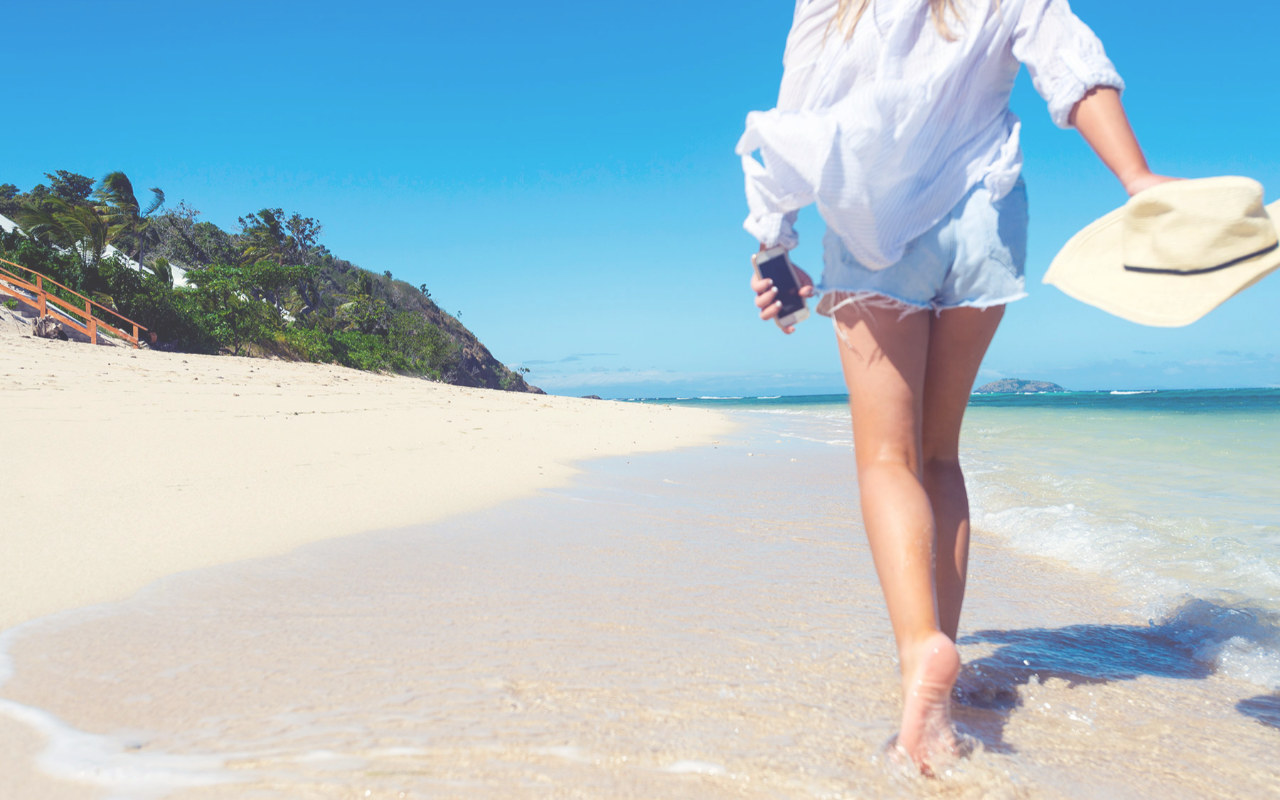
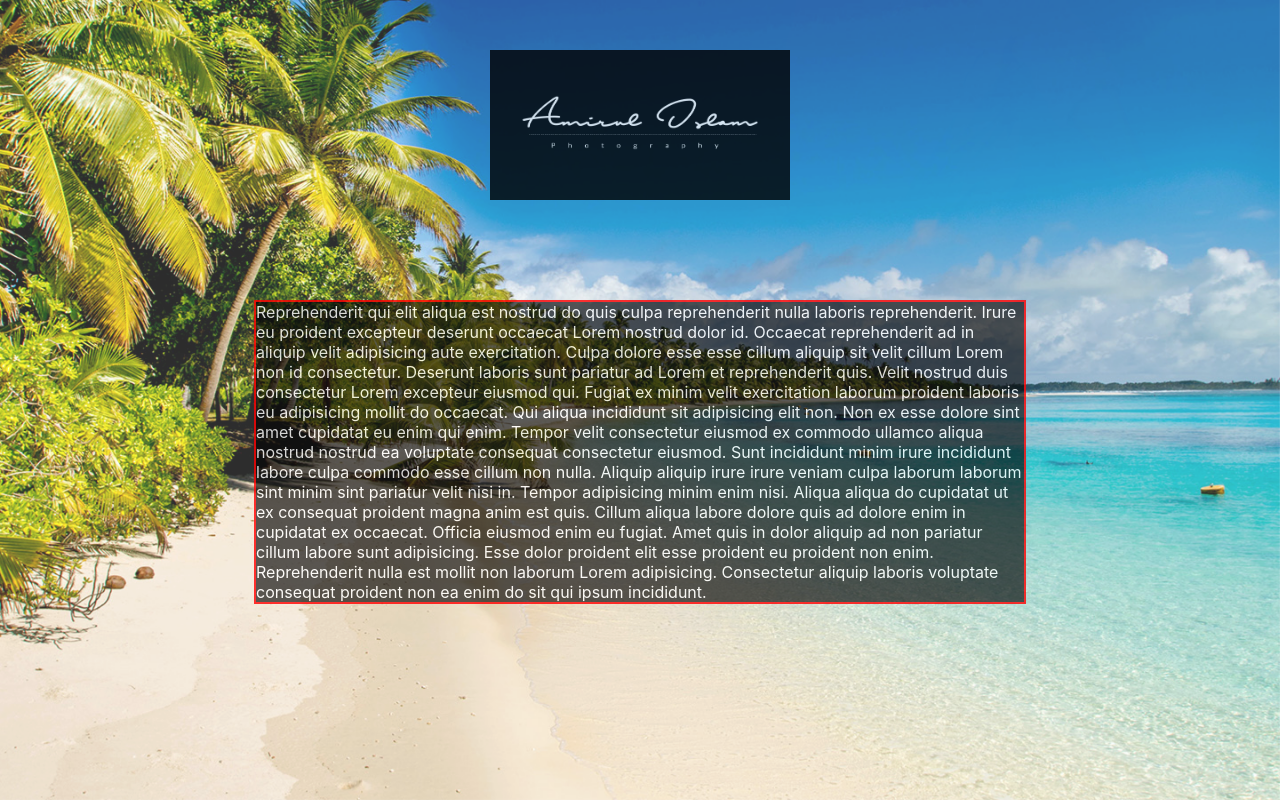
Before and after one commit to geraldywy/tlcj_music, a React (Create React App) app: page / in a window 1280 px wide. Built offline with nearby package versions, Linux system fonts and the light colour scheme.

Commit message:
navbar and rough feel of the homepage

```diff
--- a/src/App.css
+++ b/src/App.css
@@ -104,3 +104,68 @@
   -webkit-animation-delay: 0s;
   animation-delay: 0s;
 }
+
+/* .content {
+  position: relative
+} */
+
+.appear {
+  animation-name: appear;
+  animation-duration: 1s;
+}
+
+@keyframes appear {
+  from {
+    opacity: 0;
+  }
+  to {
+    opacity: 1;
+  }
+}
+
+@keyframes appearPartial {
+  from {
+    opacity: 0;
+  }
+  to {
+    opacity: 0.8;
+  }
+}
+
+.appear {
+  animation-name: appear;
+  animation-duration: 1s;
+  animation-fill-mode: forwards;
+}
+
+#brand {
+  opacity: 0.5;
+  z-index: 1;
+  position: fixed;
+  left: 0;
+  right: 0;
+  width: 300px;
+  height: 150px;
+  top: 50px;
+  margin: auto;
+  animation-name: appearPartial;
+  animation-duration: 1s;
+  animation-fill-mode: forwards;
+}
+
+.homePanel {
+  opacity: 0.5;
+  z-index: 1;
+  position: fixed;
+  left: 0;
+  right: 0;
+  width: 60%;
+  top: 300px;
+  color: white;
+  border: 2px solid red;
+  background: rgba(0, 0, 0, 0.8);
+  margin: auto;
+  animation-name: appearPartial;
+  animation-duration: 1s;
+  animation-fill-mode: forwards;
+}
--- a/src/App.js
+++ b/src/App.js
@@ -1,29 +1,14 @@
 import React from "react"
-import MediaQuery from "react-responsive"
-
-import beach1 from "./images/beach1.jpg"
-import beach2 from "./images/beach2.jpg"
-import beach3 from "./images/beach3.jpg"
-import beach4 from "./images/beach4.jpg"
-import beach5 from "./images/beach5.jpg"
-import beach6 from "./images/beach6.jpg"
-import beach7 from "./images/beach7.jpg"
-import beach8 from "./images/beach8.jpg"
+import Home from "./components/Home"
+import Test from "./components/Test"
 
 import "./App.css"
 
 function App() {
   return (
-    <div className="fadingBackgrounds">
-      <img src={beach1} className="f1" />
-      <img src={beach2} className="f2" />
-      <img src={beach3} className="f3" />
-      <img src={beach4} className="f4" />
-      <img src={beach5} className="f5" />
-      <img src={beach6} className="f6" />
-      <img src={beach7} className="f7" />
-      <img src={beach8} className="f8" />
-    </div>
+
+    <Home />
+
   );
 }
 
--- /dev/null
+++ b/src/components/Home.js
@@ -0,0 +1,40 @@
+import React from "react"
+import MediaQuery from "react-responsive"
+
+import beach1 from "../images/beach1.jpg"
+import beach2 from "../images/beach2.jpg"
+import beach3 from "../images/beach3.jpg"
+import beach4 from "../images/beach4.jpg"
+import beach5 from "../images/beach5.jpg"
+import beach6 from "../images/beach6.jpg"
+import beach7 from "../images/beach7.jpg"
+import beach8 from "../images/beach8.jpg"
+
+import sigLogo from "../images/sig-logo.jpg"
+import HomePanel from "./HomePanel"
+
+const Home = () => {
+
+    return (
+        <div className="appear" >
+            <img id="brand" src={sigLogo} alt="signatureLogo" />
+            <MediaQuery minDeviceWidth={500}><HomePanel mobile={false} /></MediaQuery>
+            <MediaQuery maxDeviceWidth={500}><HomePanel mobile={true} /></MediaQuery>
+
+
+
+            <div className="fadingBackgrounds">
+                <img src={beach1} className="f1" />
+                <img src={beach2} className="f2" />
+                <img src={beach3} className="f3" />
+                <img src={beach4} className="f4" />
+                <img src={beach5} className="f5" />
+                <img src={beach6} className="f6" />
+                <img src={beach7} className="f7" />
+                <img src={beach8} className="f8" />
+            </div>
+        </div>
+    )
+}
+
+export default Home;
--- /dev/null
+++ b/src/components/HomePanel.js
@@ -0,0 +1,22 @@
+import React from "react"
+
+
+
+const HomePanel = (props) => {
+    // to do: an accordian
+    // hamburger icon if props.mobile, accordian effect
+    // for desktop, a row of buttons
+    return (
+        <div className="homePanel">
+            Reprehenderit qui elit aliqua est nostrud do quis culpa reprehenderit nulla laboris reprehenderit. Irure eu proident excepteur deserunt occaecat Lorem nostrud dolor id. Occaecat reprehenderit ad in aliquip velit adipisicing aute exercitation. Culpa dolore esse esse cillum aliquip sit velit cillum Lorem non id consectetur. Deserunt laboris sunt pariatur ad Lorem et reprehenderit quis. Velit nostrud duis consectetur Lorem excepteur eiusmod qui. Fugiat ex minim velit exercitation laborum proident laboris eu adipisicing mollit do occaecat.
+
+Qui aliqua incididunt sit adipisicing elit non. Non ex esse dolore sint amet cupidatat eu enim qui enim. Tempor velit consectetur eiusmod ex commodo ullamco aliqua nostrud nostrud ea voluptate consequat consectetur eiusmod. Sunt incididunt minim irure incididunt labore culpa commodo esse cillum non nulla. Aliquip aliquip irure irure veniam culpa laborum laborum sint minim sint pariatur velit nisi in.
+
+Tempor adipisicing minim enim nisi. Aliqua aliqua do cupidatat ut ex consequat proident magna anim est quis. Cillum aliqua labore dolore quis ad dolore enim in cupidatat ex occaecat. Officia eiusmod enim eu fugiat. Amet quis in dolor aliquip ad non pariatur cillum labore sunt adipisicing.
+
+Esse dolor proident elit esse proident eu proident non enim. Reprehenderit nulla est mollit non laborum Lorem adipisicing. Consectetur aliquip laboris voluptate consequat proident non ea enim do sit qui ipsum incididunt.
+        </div>
+    )
+}
+
+export default HomePanel;
--- /dev/null
+++ b/src/components/Test.js
@@ -0,0 +1,26 @@
+import React from "react"
+import MediaQuery from "react-responsive"
+
+import beach1 from "../images/beach1.jpg"
+import beach2 from "../images/beach2.jpg"
+import beach3 from "../images/beach3.jpg"
+import beach4 from "../images/beach4.jpg"
+import beach5 from "../images/beach5.jpg"
+import beach6 from "../images/beach6.jpg"
+import beach7 from "../images/beach7.jpg"
+import beach8 from "../images/beach8.jpg"
+
+import sigLogo from "../images/sig-logo.jpg"
+
+const Test = () => {
+
+    return (
+        <div style={{textAlign: "center"}} >
+
+            <img
+             id="brand" src={sigLogo} alt="signatureLogo" />
+        </div>
+    )
+}
+
+export default Test;
--- /dev/null
+++ b/src/components/navbar.css
@@ -0,0 +1,99 @@
+.appear {
+    animation-name: appear;
+    animation-duration: 1s;
+    animation-fill-mode: forwards;
+}
+
+#brand {
+    z-index: 1;
+    display: flex;
+    position: fixed;
+    width: 250px;
+    height: 100px;
+    top: 20px;
+    left: 5px;
+    animation-name: appear;
+    animation-duration: 1s;
+    animation-fill-mode: forwards;
+}
+
+.navbar {
+    color: white;
+    font-size: 20pt;
+    padding: 3px;
+    position: fixed;
+    justify-content: flex-end;
+    z-index: 1; /* stack order top */
+    display: flex;
+    right: 0;
+    justify-content: center;
+    animation-name: appear;
+    animation-duration: 2.5s;
+    animation-fill-mode: forwards;
+}
+
+span {
+    margin-right: 10%;
+    padding-right: 15px;
+    margin-top: 15px;
+    padding-top: 10px;
+    letter-spacing: 1px;
+    font-family: Cambria;
+}
+
+#musicLink {
+    box-shadow: inset 0 0 0 0 #024112;
+	-webkit-transition: all ease 0.8s;
+	-moz-transition: all ease 0.8s;
+	transition: all ease 0.8s;
+}
+
+#musicLink:hover {
+    text-decoration: underline;
+    box-shadow: inset 100px 0 0 0 #c6eee5;
+    color: rgb(0, 0, 0);
+    cursor: pointer;
+}
+
+#blogLink {
+    box-shadow: inset 0 0 0 0 #0770e9;
+	-webkit-transition: all ease 0.8s;
+	-moz-transition: all ease 0.8s;
+	transition: all ease 0.8s;
+}
+
+#blogLink:hover {
+    text-decoration: underline;
+    box-shadow: inset 100px 0 0 0 #a7a8ee;
+    color: rgb(0, 0, 0);
+    cursor: pointer;
+}
+
+#aboutLink {
+    box-shadow: inset 0 0 0 0 #a76502;
+	-webkit-transition: all ease 0.8s;
+	-moz-transition: all ease 0.8s;
+	transition: all ease 0.8s;
+}
+
+#aboutLink:hover {
+    text-decoration: underline;
+    box-shadow: inset 100px 0 0 0 #dbc19b;
+    color: rgb(0, 0, 0);
+    cursor: pointer;
+}
+
+#socialsLink {
+    box-shadow: inset 0 0 0 0 #410205;
+	-webkit-transition: all ease 0.8s;
+	-moz-transition: all ease 0.8s;
+	transition: all ease 0.8s;
+    margin-right: 40vh;
+}
+
+#socialsLink:hover {
+    text-decoration: underline;
+    box-shadow: inset 100px 0 0 0 #db9ba0;
+    color: rgb(0, 0, 0);
+    cursor: pointer;
+}
```
Also changed, not shown: src/components/NavBar.js (added, +23 -0 lines), src/images/sig-logo.jpg (added), 1 other file (tests, documents, lock files or other folders).
